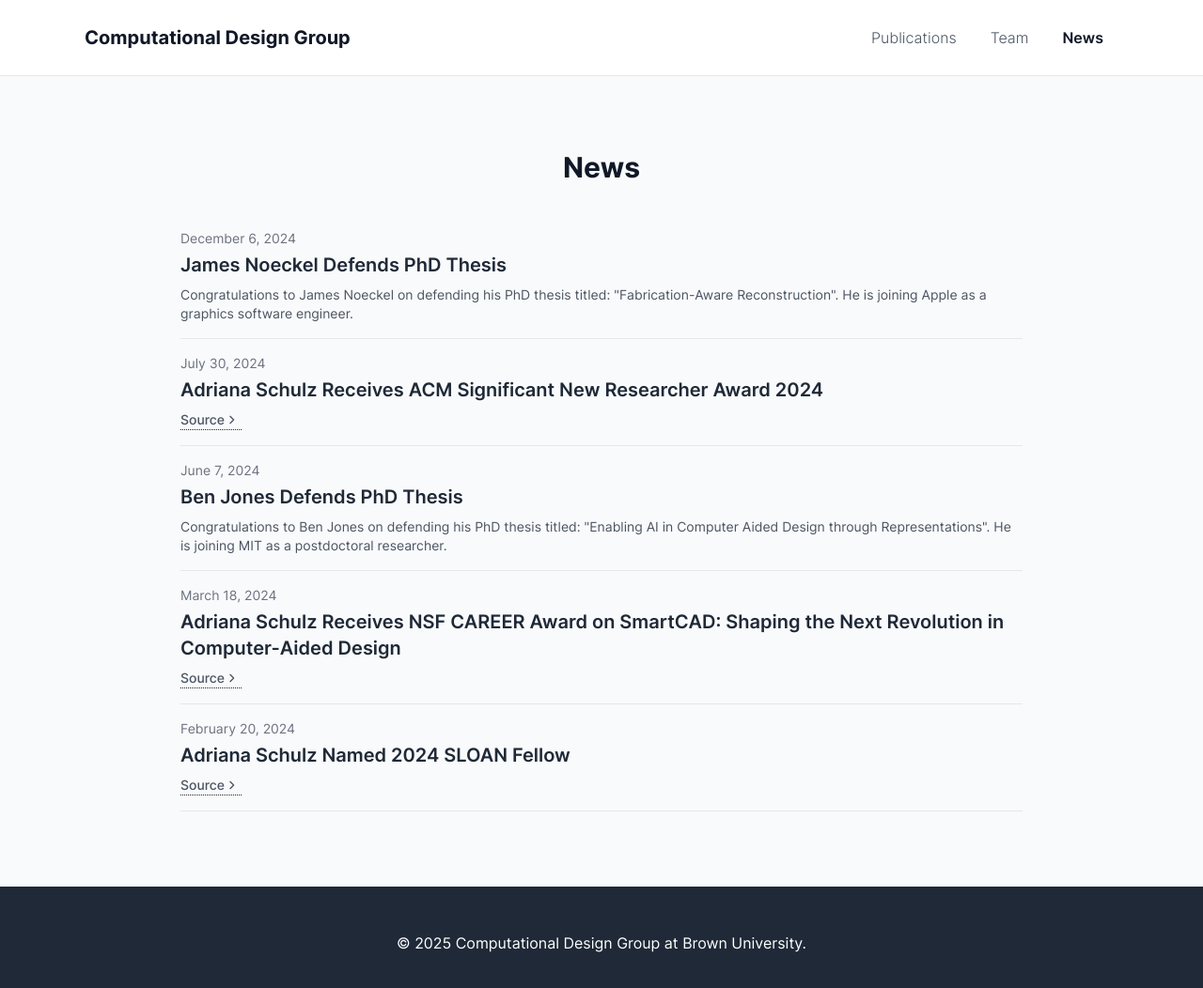
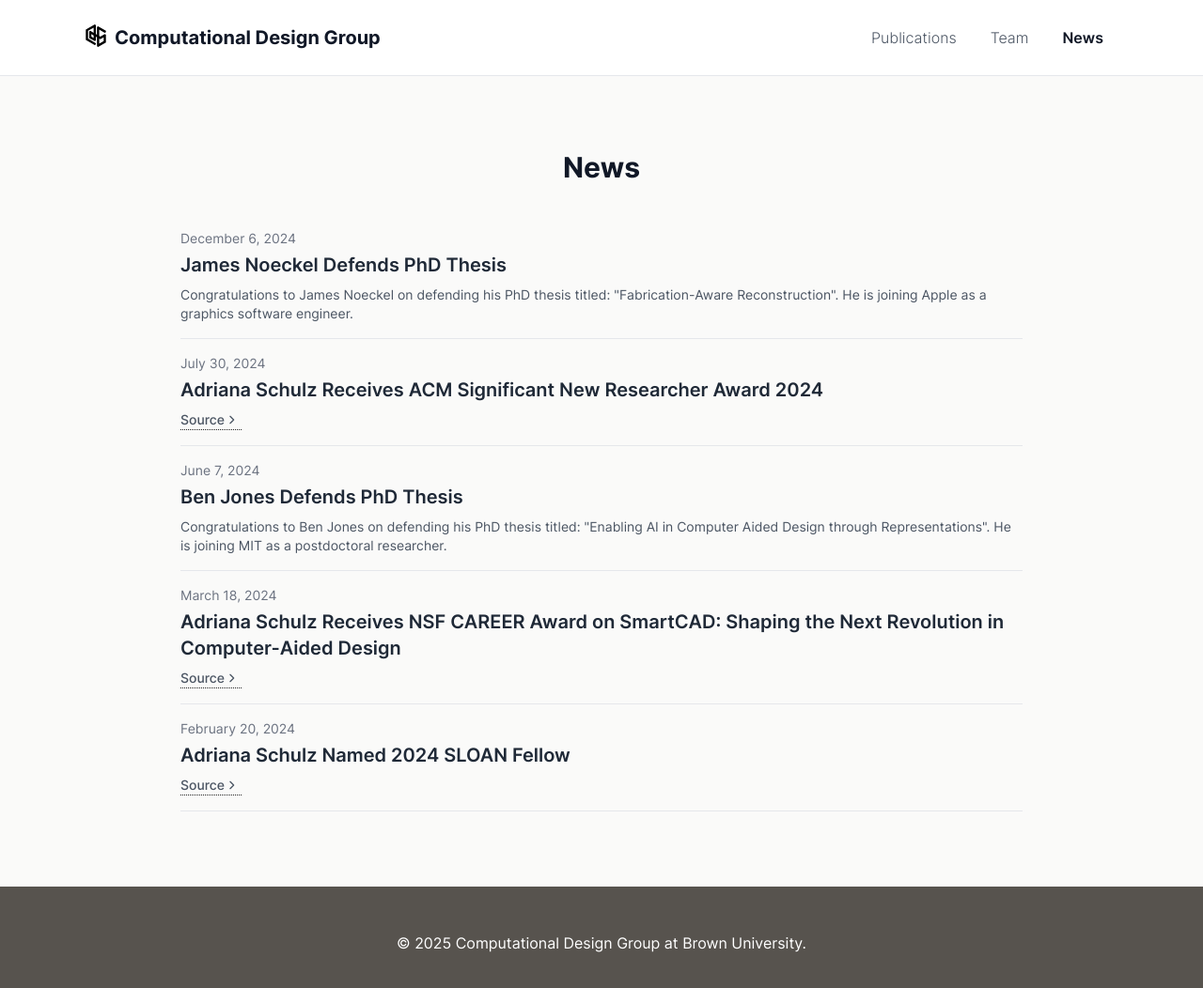
Before and after one commit to cdg-lab/cdg-website, a Next.js app: page /news in a window 1280 px wide. Shown: the top 1052 px of the page at 94% size. Built offline with nearby package versions, Linux system fonts and the light colour scheme.

Commit message:
feat: add logo

```diff
--- a/src/app/layout.tsx
+++ b/src/app/layout.tsx
@@ -63,7 +63,7 @@ export default function RootLayout({
           <Header />
 
           <div className='pt-20'>{children}</div>
-          <footer className='bg-gray-800 py-12 text-white'>
+          <footer className='bg-stone-600 py-12 text-white'>
             <div className='layout text-center'>
               <p>
                 &copy; {new Date().getFullYear()} Computational Design Group at
--- a/src/components/Header.tsx
+++ b/src/components/Header.tsx
@@ -7,6 +7,8 @@ import * as React from 'react';
 import { cn } from '@/lib/utils';
 
 import UnstyledLink from '@/components/links/UnstyledLink';
+
+import FlatLogo from '~/svg/FlatLogo.svg';
 
 const NavLink = ({
   href,
@@ -54,8 +56,19 @@ export default function Header() {
     <>
       <div className='fixed top-0 z-10 w-full border-b border-gray-200 bg-white/80 backdrop-blur-md'>
         <div className='layout flex h-20 items-center justify-between'>
-          <UnstyledLink href='/' className='text-xl font-bold text-gray-900'>
+          <UnstyledLink
+            href='/'
+            className='hidden text-xl font-bold text-gray-900 md:inline-flex gap-2'
+          >
+            <FlatLogo className='h-6 w-auto' />
             Computational Design Group
+          </UnstyledLink>
+          <UnstyledLink
+            href='/'
+            className='md:hidden text-xl font-bold text-gray-900 inline-flex gap-2'
+          >
+            <FlatLogo className='h-6 w-auto' />
+            CDG
           </UnstyledLink>
           <nav className='hidden items-center space-x-1 md:flex'>
             <NavLink href='/publications'>Publications</NavLink>
--- a/src/sections/GallerySection.tsx
+++ b/src/sections/GallerySection.tsx
@@ -6,7 +6,7 @@ const GalleryImagePlaceholder = () => (
 
 export default function GallerySection() {
   return (
-    <section id='gallery' className='bg-gray-50 py-20'>
+    <section id='gallery' className='bg-stone-50 py-20'>
       <div className='layout'>
         <h2 className='mb-12 text-center text-3xl font-bold text-gray-900'>
           Gallery
--- a/src/sections/HeroSection.tsx
+++ b/src/sections/HeroSection.tsx
@@ -1,14 +1,25 @@
 import UnderlineLink from '@/components/links/UnderlineLink';
+
+/**
+ * SVGR Support
+ * Caveat: No React Props Type.
+ *
+ * You can override the next-env if the type is important to you
+ * @see https://stackoverflow.com/questions/68103844/how-to-override-next-js-svg-module-declaration
+ */
+import Logo from '~/svg/MainLogo.svg';
 
 export default function HeroSection() {
   return (
-    <section className='flex min-h-[60vh] items-center'>
-      <div className='layout text-center'>
-        <h1 className='text-4xl font-extrabold leading-tight text-gray-900 md:text-6xl'>
-          Computational Design Group
+    <section className='flex min-h-[60vh] items-center bg-gradient-to-b from-stone-50 to-stone-100'>
+      <div className='layout flex flex-col text-center items-center py-16'>
+        <Logo className='w-[300px]' />
+        <h1 className='text-4xl font-bold leading-tight text-stone-600 md:text-5xl mt-2'>
+          Computational Design Group (CDG)
         </h1>
-        <p className='mx-auto mt-4 max-w-3xl text-lg text-gray-600'>
+        <p className='mx-auto mt-4 max-w-3xl text-lg text-stone-500'>
           Investigating problems in digital fabrication and computer graphics.
+          <br />
           Led by{' '}
           <UnderlineLink href='https://vivo.brown.edu/display/aschulz4'>
             Adriana Schulz
--- a/src/sections/NewsSection.tsx
+++ b/src/sections/NewsSection.tsx
@@ -35,7 +35,7 @@ export default async function NewsSection({
 }) {
   const newsToShow = showRecent ? news.slice(0, 3) : news;
   return (
-    <section id='news' className='py-20 bg-gray-50'>
+    <section id='news' className='py-20 bg-stone-50'>
       <div className='layout'>
         <h2 className='mb-12 text-center text-3xl font-bold text-gray-900'>
           {showRecent ? 'Recent News' : 'News'}
```
Also changed, not shown: public/svg/FlatLogo.svg (added), public/svg/MainLogo.svg (added).
